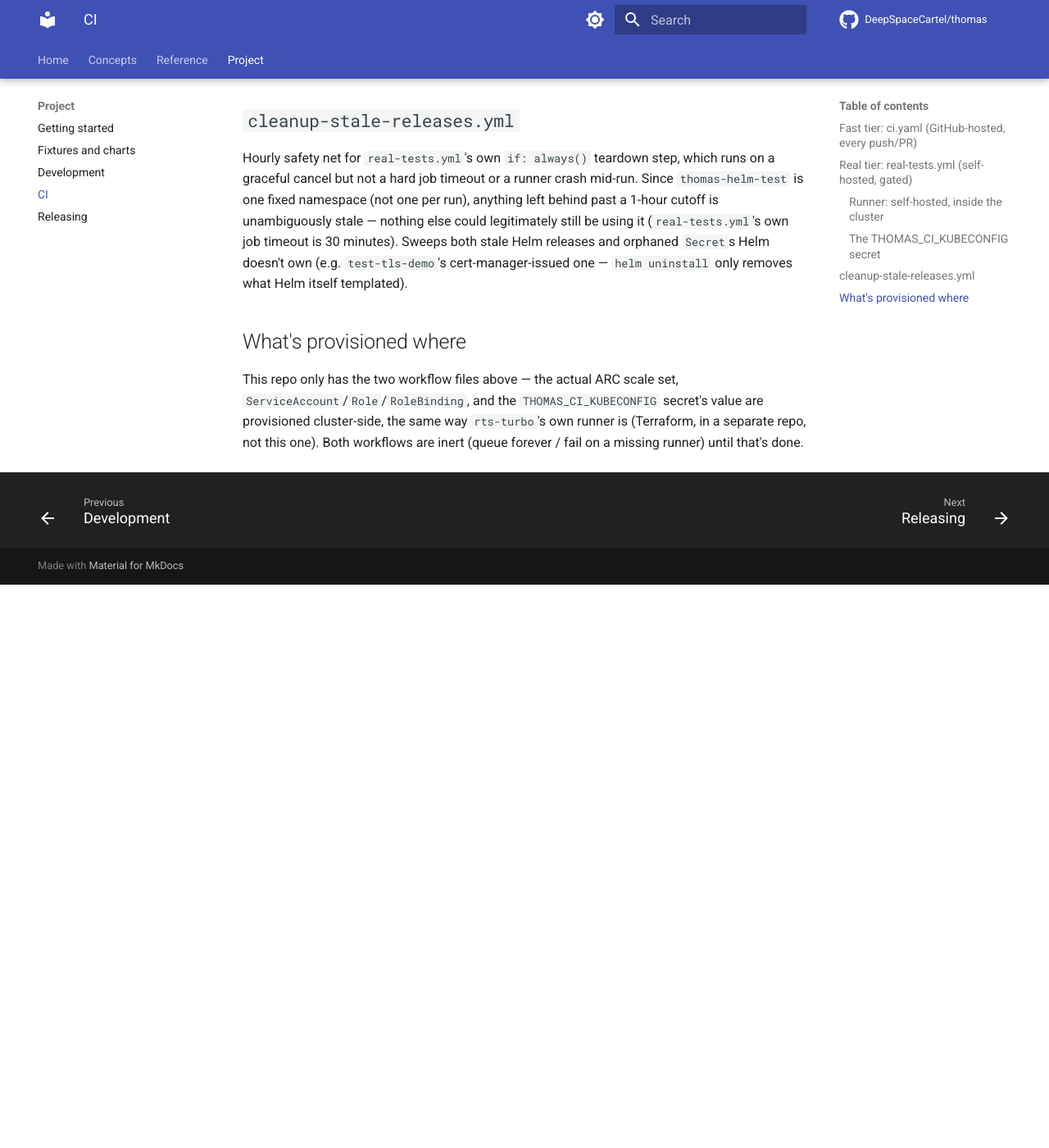
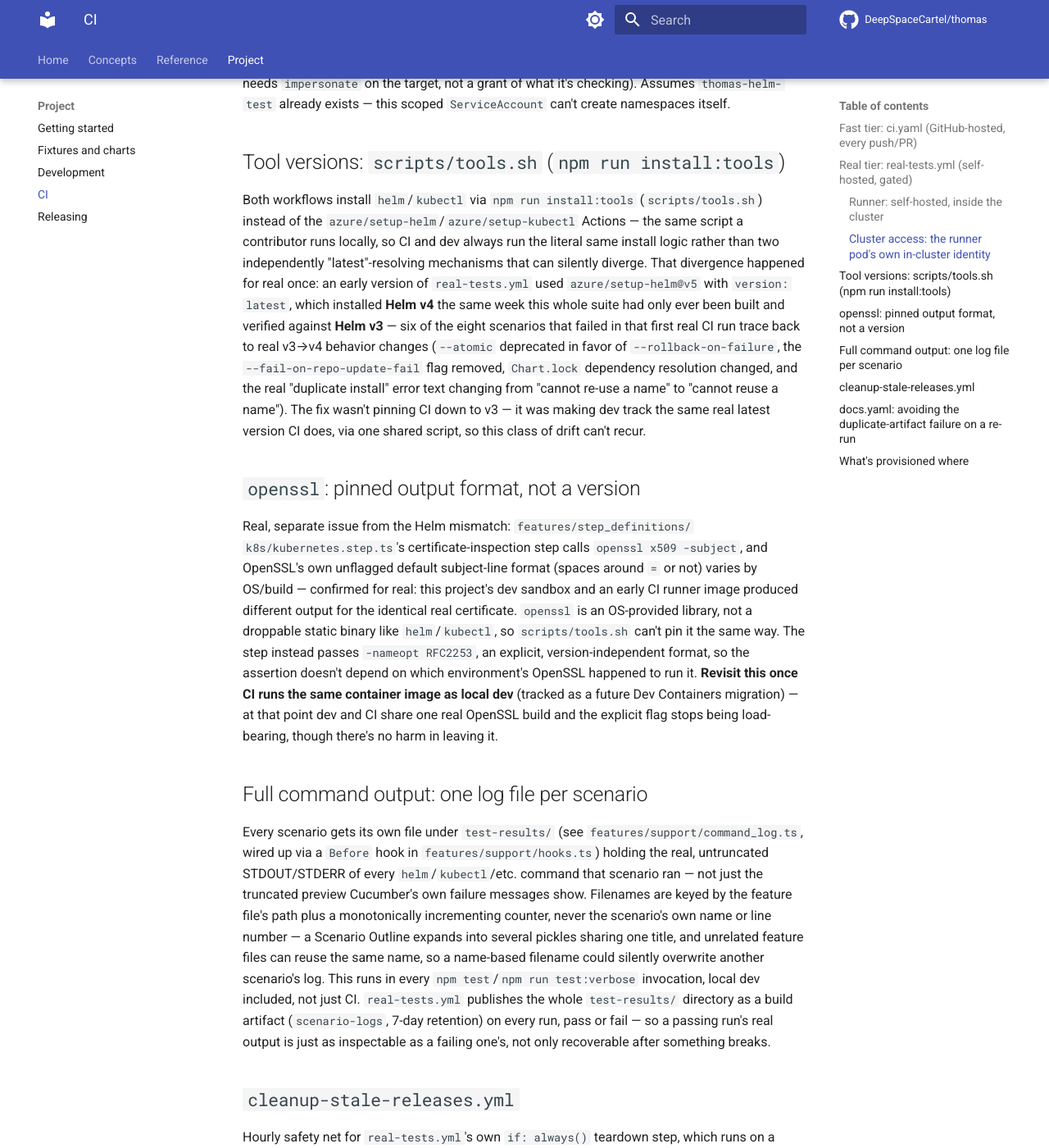
Before and after one commit to DeepSpaceCartel/thomas, an MkDocs documentation site: the page built from docs/project/ci.md, in a window 1280 px wide and 1400 px high, scrolled down 2200 px. Shown: the whole window at 82% size. Built offline with MkDocs 1.6.1 and Material for MkDocs 9.7.7, drawn with Linux system fonts in a browser that asks for light colours; comment, search, counter and statistics services are not loaded; before the commit the page ends 2913 px from its top, so only the background shows below that; some of the changed text lies outside the part shown.

Commit message:
fix: converge CI/dev tool versions, capture full command logs, fix docs re-run collision
Root-caused the first real CI run's failures (gh run view --log) rather
than guessing: azure/setup-helm@v5's "latest" installed Helm v4 while
this dev sandbox (and everything this suite was built against) runs
v3 - explains 6 of 8 failures (--atomic deprecation, the removed
--fail-on-repo-update-fail flag, Chart.lock dependency resolution, and
Helm 4's changed "cannot reuse a name" wording). Separately, openssl's
own unflagged default subject-line format differs between this sandbox
and the CI runner image (confirmed with a real generated cert).

- scripts/tools.sh (+ npm run install:tools): single source of truth
  for installing real, current helm/kubectl - both CI workflows now use
  it instead of azure/setup-helm/azure/setup-kubectl, so dev and CI
  track the same latest tools instead of two independently-resolving
  mechanisms drifting apart.
- kubernetes.step.ts: pin the certificate-inspection step's openssl
  invocation to -nameopt RFC2253 (openssl is an OS-provided library,
  not a droppable static binary like helm/kubectl - can't converge it
  the same way; documented in docs/project/ci.md with a note to revisit
  once CI moves to Dev Containers).
- command_log.ts + a Before hook + runCommand(): every scenario's full,
  untruncated command output now lands in its own file under
  test-results/ (counter-keyed filenames, never scenario name/line -
  Scenario Outlines and same-named scenarios across files would
  otherwise collide). real-tests.yml publishes the whole directory as
  a build artifact on every run, not just failures.
- real-tests.yml: npm run test:verbose instead of bare npm test, for
  real-time-visible progress in the Actions log.
- docs.yaml: deletes a previous attempt's stale github-pages artifact
  before uploading a fresh one - actions/deploy-pages was failing with
  "Multiple artifacts named github-pages" on any re-run (confirmed via
  gh api: run_attempt 2, two artifacts under one run).

Co-Authored-By: Claude Sonnet 5 <noreply@anthropic.com>

````diff
--- a/docs/project/ci.md
+++ b/docs/project/ci.md
@@ -28,11 +28,9 @@ on:
 Gated with `if: github.event_name == 'push' ||
 github.event.pull_request.head.repo.full_name == github.repository` —
 **never runs for a fork PR**. Thomas is public, so any GitHub user can
-open one; GitHub already withholds secrets from fork-originated
-`pull_request` runs (not `pull_request_target`, which this isn't), so
-`THOMAS_CI_KUBECONFIG` would just be empty there regardless — the
-explicit check turns that into a readable skip instead of a confusing
-empty-secret failure.
+open one, and the runner pod's own in-cluster identity has real write
+access to the cluster (see below) — not something a fork PR's workflow
+run is trusted with.
 
 `concurrency: {group: real-tests, cancel-in-progress: false}` —
 serializes every run. `thomas-helm-test` is one fixed, shared
@@ -48,13 +46,16 @@ set, a pod living *inside* the same real cluster the tests target
 outside this repo, same as `rts-turbo`'s own scale set — see the
 Terraform handoff for the exact shape.
 
-### The `THOMAS_CI_KUBECONFIG` secret
+### Cluster access: the runner pod's own in-cluster identity
 
-A GitHub Actions secret holding a kubeconfig for a **namespace-scoped**
-`ServiceAccount` — not cluster-admin, not even close to what a
-maintainer's own workspace kubeconfig can do. Scoped to exactly
-`thomas-helm-test`, exactly the resource kinds the suite/fixtures
-actually touch:
+No kubeconfig secret — the ARC runner pod authenticates as whatever
+Kubernetes `ServiceAccount` it's bound to run as, the same way any
+in-cluster pod does (`kubectl`/`helm` pick this up automatically from
+the pod's mounted service account token, no explicit `KUBECONFIG` env
+needed). That `ServiceAccount` is **namespace-scoped** — not
+cluster-admin, not even close to what a maintainer's own workspace
+kubeconfig can do. Scoped to exactly `thomas-helm-test`, exactly the
+resource kinds the suite/fixtures actually touch:
 
 ```yaml
 apiVersion: v1
@@ -106,6 +107,61 @@ Assumes
 `thomas-helm-test` already exists — this scoped `ServiceAccount` can't
 create namespaces itself.
 
+## Tool versions: `scripts/tools.sh` (`npm run install:tools`)
+
+Both workflows install `helm`/`kubectl` via `npm run install:tools`
+(`scripts/tools.sh`) instead of the `azure/setup-helm`/`azure/setup-kubectl`
+Actions — the same script a contributor runs locally, so CI and dev
+always run the literal same install logic rather than two independently
+"latest"-resolving mechanisms that can silently diverge. That divergence
+happened for real once: an early version of `real-tests.yml` used
+`azure/setup-helm@v5` with `version: latest`, which installed **Helm
+v4** the same week this whole suite had only ever been built and
+verified against **Helm v3** — six of the eight scenarios that failed
+in that first real CI run trace back to real v3→v4 behavior changes
+(`--atomic` deprecated in favor of `--rollback-on-failure`, the
+`--fail-on-repo-update-fail` flag removed, `Chart.lock` dependency
+resolution changed, and the real "duplicate install" error text
+changing from "cannot re-use a name" to "cannot reuse a name"). The
+fix wasn't pinning CI down to v3 — it was making dev track the same
+real latest version CI does, via one shared script, so this class of
+drift can't recur.
+
+## `openssl`: pinned output format, not a version
+
+Real, separate issue from the Helm mismatch: `features/step_definitions/
+k8s/kubernetes.step.ts`'s certificate-inspection step calls `openssl
+x509 -subject`, and OpenSSL's own unflagged default subject-line format
+(spaces around `=` or not) varies by OS/build — confirmed for real: this
+project's dev sandbox and an early CI runner image produced different
+output for the identical real certificate. `openssl` is an OS-provided
+library, not a droppable static binary like `helm`/`kubectl`, so
+`scripts/tools.sh` can't pin it the same way. The step instead passes
+`-nameopt RFC2253`, an explicit, version-independent format, so the
+assertion doesn't depend on which environment's OpenSSL happened to run
+it. **Revisit this once CI runs the same container image as local dev**
+(tracked as a future Dev Containers migration) — at that point dev and
+CI share one real OpenSSL build and the explicit flag stops being
+load-bearing, though there's no harm in leaving it.
+
+## Full command output: one log file per scenario
+
+Every scenario gets its own file under `test-results/` (see
+`features/support/command_log.ts`, wired up via a `Before` hook in
+`features/support/hooks.ts`) holding the real, untruncated STDOUT/STDERR
+of every `helm`/`kubectl`/etc. command that scenario ran — not just the
+truncated preview Cucumber's own failure messages show. Filenames are
+keyed by the feature file's path plus a monotonically incrementing
+counter, never the scenario's own name or line number — a Scenario
+Outline expands into several pickles sharing one title, and unrelated
+feature files can reuse the same name, so a name-based filename could
+silently overwrite another scenario's log. This runs in every `npm
+test`/`npm run test:verbose` invocation, local dev included, not just
+CI. `real-tests.yml` publishes the whole `test-results/` directory as a
+build artifact (`scenario-logs`, 7-day retention) on every run, pass or
+fail — so a passing run's real output is just as inspectable as a
+failing one's, not only recoverable after something breaks.
+
 ## `cleanup-stale-releases.yml`
 
 Hourly safety net for `real-tests.yml`'s own `if: always()` teardown
@@ -118,11 +174,24 @@ stale Helm releases and orphaned `Secret`s Helm doesn't own (e.g.
 `test-tls-demo`'s cert-manager-issued one — `helm uninstall` only
 removes what Helm itself templated).
 
+## `docs.yaml`: avoiding the duplicate-artifact failure on a re-run
+
+`actions/deploy-pages` fails with "Multiple artifacts named github-pages
+were unexpectedly found" if this workflow is ever re-run via GitHub's
+own "Re-run failed jobs" — `upload-pages-artifact` re-uploads under the
+same fixed name (`github-pages`) on the new attempt, and the previous
+attempt's artifact is never cleaned up, so `deploy-pages` finds two and
+refuses to pick one. Confirmed for real (`gh api .../artifacts` showed
+two `github-pages` artifacts under one `run_id`, `run_attempt: 2`).
+`docs.yaml` now deletes any `github-pages` artifact left by an earlier
+attempt of the *same* run before uploading a fresh one — gated on
+`github.run_attempt != '1'`, so it's a no-op on the common case (a
+normal, first-attempt run) and only does anything on an actual re-run.
+
 ## What's provisioned where
 
-This repo only has the two workflow files above — the actual ARC scale
-set, `ServiceAccount`/`Role`/`RoleBinding`, and the
-`THOMAS_CI_KUBECONFIG` secret's value are provisioned cluster-side, the
-same way `rts-turbo`'s own runner is (Terraform, in a separate repo,
-not this one). Both workflows are inert (queue forever / fail on a
-missing runner) until that's done.
+This repo only has the workflow files themselves — the actual ARC scale
+set and the `ServiceAccount`/`Role`/`RoleBinding` the runner pod
+authenticates as are provisioned cluster-side, the same way
+`rts-turbo`'s own runner is (Terraform, in a separate repo, not this
+one).
--- a/package.json
+++ b/package.json
@@ -20,7 +20,8 @@
     "test:usage": "cucumber-js --format usage",
     "test:junit": "cucumber-js --format junit:report.xml",
     "docs:serve": "mkdocs serve",
-    "docs:build": "mkdocs build --strict"
+    "docs:build": "mkdocs build --strict",
+    "install:tools": "bash scripts/tools.sh"
   },
   "peerDependencies": {
     "@cucumber/cucumber": "^12.2.0",
````
Also changed, not shown: 9 other files.
